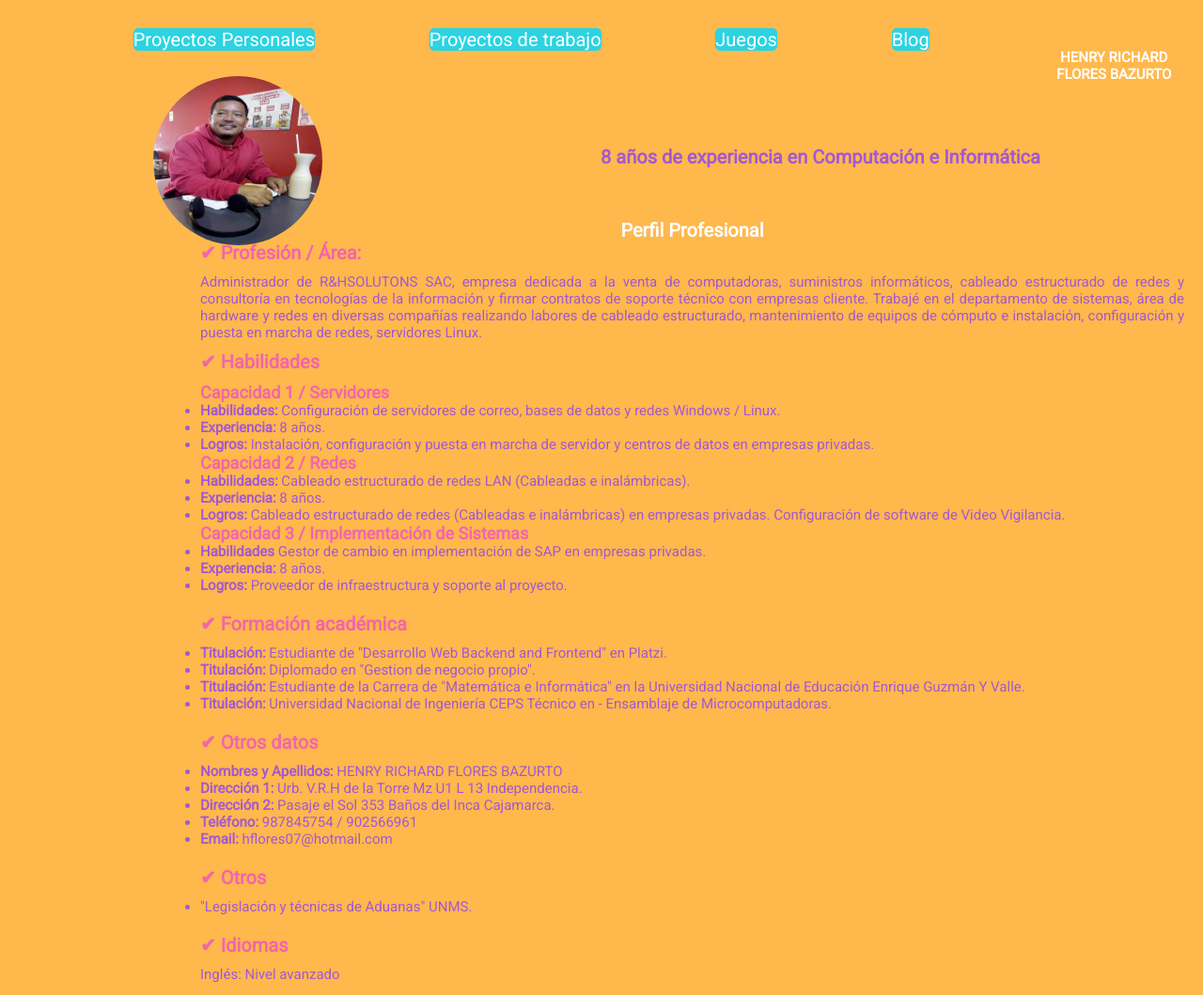
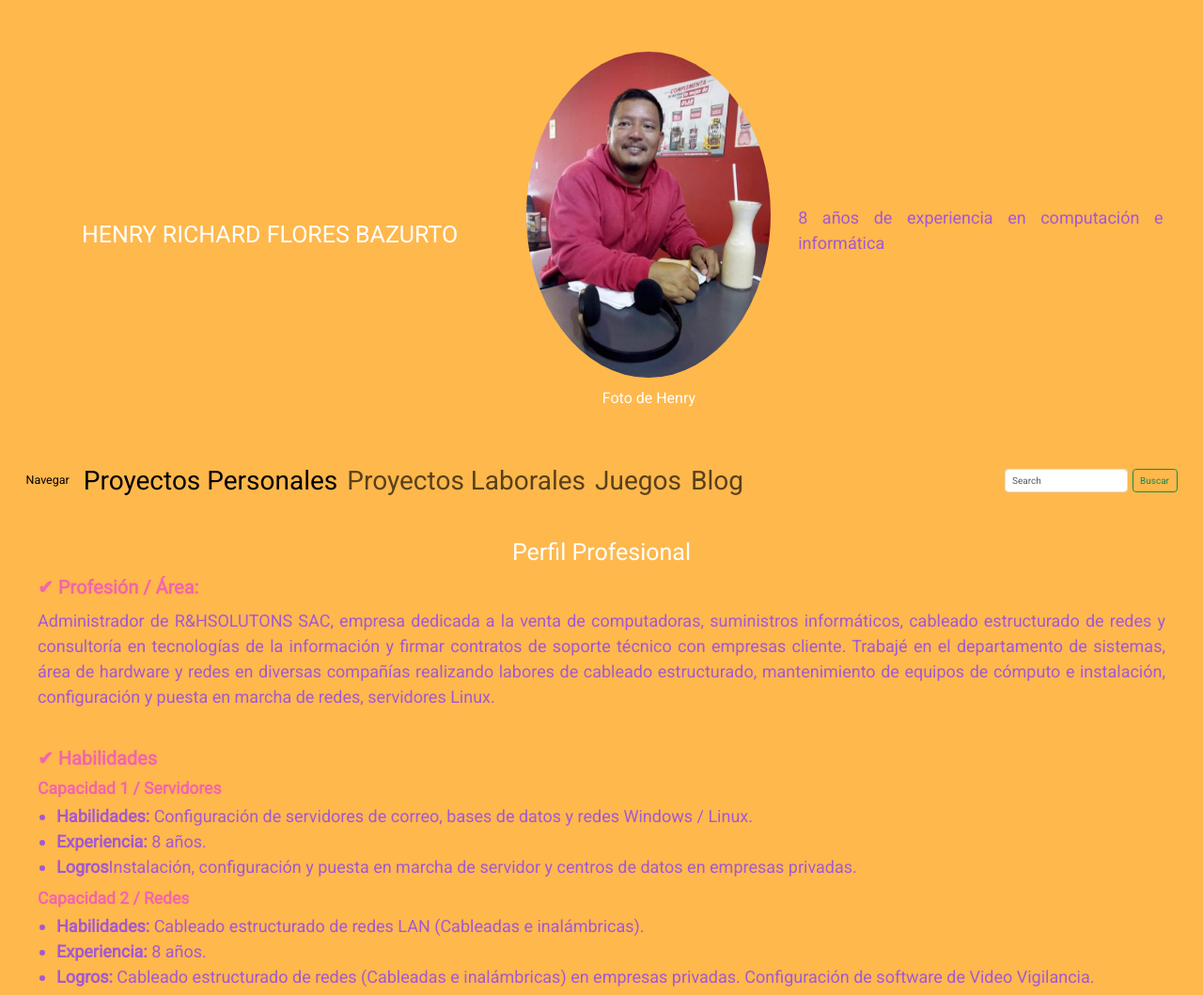
Before and after one commit to hflores07g/hflores07g, a plain HTML site: page index.html in a window 1280 px wide. Shown: the top 1059 px of the page at 94% size. Drawn offline with nearby package versions, Linux system fonts and the light colour scheme.

Commit message:
aplicacion de sass, BEM y boostrap

```diff
--- /dev/null
+++ b/assets/css/sass/styles.css
@@ -0,0 +1,78 @@
+@import url('https://fonts.googleapis.com/css2?family=Roboto&display=swap');
+
+:root {
+  --color-white: #fff;
+  --color-black: #000;
+  --fondo-primary:#FFB84C;
+  --titulos-secondary: #F266AB;
+  --texto-terciary:#A459D1;
+  --links-cuaternary:#2CD3E1;
+
+}
+
+.experiencia> p {
+
+    color: var(--texto-terciary);
+    font-size: 1.8rem;
+
+}
+
+.navbar {
+    color: var(--texto-terciary);
+    font-size: 2.8rem;
+
+}
+
+
+h1{
+    margin: 10px;
+    text-align: center;
+    color:var(--color-white);
+
+}
+
+h2{
+    color: var(--titulos-secondary);
+    font-weight:bold;
+    margin-bottom: 10px;
+
+}
+
+h2::before {
+    content: "✔ ";
+    }
+
+h3 {
+    font-weight:bold;
+    color:var(--titulos-secondary);
+}
+
+p{
+    margin: 0;
+    margin-bottom: 10px;
+    color:var(--texto-terciary);
+    text-align: justify;
+}
+
+article {
+
+    ul li {
+        color:var(--texto-terciary);
+        text-align: justify;
+      }
+}
+
+.formacion {
+    color:var(--texto-terciary);
+    text-align: justify;
+}
+
+.otros-Datos {
+    color:var(--texto-terciary);
+    text-align: justify;
+}
+
+.datos-Contacto {
+    color:var(--texto-terciary);
+    text-align: justify;
+}
--- a/index.html
+++ b/index.html
@@ -1,47 +1,81 @@
 <!DOCTYPE html>
-<html lang="es">
+<html lang="en">
     <head>
         <meta charset="UTF-8">
         <meta name="viewport" content="width=device-width, initial-scale=1.0">
+        <link href="https://cdn.jsdelivr.net/npm/bootstrap@5.3.3/dist/css/bootstrap.min.css" rel="stylesheet" integrity="sha384-QWTKZyjpPEjISv5WaRU9OFeRpok6YctnYmDr5pNlyT2bRjXh0JMhjY6hW+ALEwIH" crossorigin="anonymous">
+
+        <link rel="stylesheet" href="./assets/css/sass/main.css">
+        <link rel="stylesheet" href="./assets/css/sass/styles.css">
         <title>Perfil Profesional</title>
-  <link rel="stylesheet" href="./assets/css/styles.css">
-  <link rel="stylesheet" href="./assets/css/tablet.css" media="screen and (min-width:600px)">
-  <link rel="stylesheet" href="./assets/css/desktop.css" media="screen and (min-width:800px">
+
     </head>
     <body>
-  <div class="wrapper">
-    <section class="name">
-      <h1 id="name1">HENRY RICHARD FLORES BAZURTO</h1>
+        <section class="container-fluid text-center">
+            <div class="row">
+                <div class="col col-sm-5">
+                    <h1 class="nombre">HENRY RICHARD FLORES BAZURTO</h1>
+                </div>
+                <figure class="col-sm-3">
+                    <img class="foto__img img-fluid" src="./Henry.jpg" alt="Foto Henry"  height="250" width="260">
+                    <figcaption>Foto de Henry</figcaption>
+                </figure>
+
+                <div class="experiencia col-sm-4">
+                    <p>
+                        8 años de experiencia en computación e informática
+                    </p>
+                </div>
+            </div>
+
         </section>
+        <header>
+            <nav class="navbar navbar-expand-lg">
+                <div class="container-fluid">
+                    <a class="navbar-brand" href="#">Navegar</a>
+                    <button class="navbar-toggler" type="button" data-bs-toggle="collapse"  data-bs-target="#navbarSupportedContent" aria-controls="navbarSupportedContent" aria-expanded="false"   aria-label="Toggle navigation">
+                        <span class="navbar-toggler-icon"></span>
+                    </button>
+                    <div class="collapse navbar-collapse" id="navbarSupportedContent">
+                        <ul class="nav nav--hover navbar-nav me-auto mb-2 mb-lg-0">
+                            <li class="nav__item nav__item--hover nav-item">
+                                <a class="nav-link active" href="http://henryflores.store/">Proyectos Personales</a>
+                            </li>
 
-    <section class="secction-foto">
+                            <li class="nav__item nav__item--hover nav-item">
+                                <a class="nav-link" href="http://hsolutions.website">Proyectos Laborales</a>
+                            </li>
 
-      <div class="container-foto">
-        <img id="fotoHenry" src="./Henry.jpg" alt="Foto Henry" height="250" width="260" >
+                            <li class="nav__item nav__item--hover nav-item">
+                                <a class="nav-link" href="https://www.xbox.com/es-ES">Juegos</a>
+                            </li>
+
+                            <li class="nav__item nav__item--hover nav-item">
+                                <a class="nav-link" href="https://www.blogger.com/blog/posts/7611168681843406834?bpli=1&pli=1">Blog</a>
+                            </li>
+
+                        </ul>
+                        <form class="d-flex" role="search">
+                            <input class="form-control me-2" type="search" placeholder="Search" aria-label="Search">
+                            <button class="btn btn-outline-success" type="submit">Buscar</button>
+                        </form>
+
                     </div>
-      <h1>8 años de experiencia en Computación e Informática</h1>
-    </section>
 
-    <header>
-      <nav>
-        <ul class="main-nav">
-          <li class="main-nav__item"><a href="http://henryflores.store/">Proyectos Personales</a></li>
-          <li class="main-nav__item"><a href="http://hsolutions.website/">Proyectos de trabajo</a></li>
-          <li class="main-nav__item"><a href="https://www.xbox.com/es-ES">Juegos</a></li>
-          <li class="main-nav__item"><a href="https://www.blogger.com/blog/posts/7611168681843406834?bpli=1&pli=1">Blog</a></li>
-        </ul>
+                </div>
+
             </nav>
         </header>
-
-    <div class="perfil1">
-
+        <main>
+            <section class="perfil-Profesional">
                 <h1>Perfil Profesional</h1>
                 <h2>Profesión / Área:</h2>
                 <p>Administrador de R&HSOLUTONS SAC, empresa dedicada a la venta de computadoras, suministros informáticos, cableado estructurado de redes y consultoría en tecnologías de la información y firmar contratos de soporte técnico con empresas cliente. Trabajé en el departamento de sistemas, área de hardware y redes en diversas compañías realizando labores de cableado estructurado, mantenimiento de equipos de cómputo e instalación, configuración y puesta en marcha de redes, servidores Linux.</p>
-    </div>
-    <div class="section perfil2">
+            </section>
+
+            <section class="habilidades">
                 <h2>Habilidades</h2>
-      <div>
+                <article>
                     <h3>Capacidad 1 / Servidores</h3>
                     <ul>
                         <li>
@@ -51,11 +85,12 @@
                             <strong>Experiencia:</strong> 8 años.
                         </li>
                         <li>
-            <strong>Logros:</strong> Instalación, configuración y puesta en marcha de servidor y centros de datos en empresas privadas.
+                            <strong>Logros</strong>Instalación, configuración y puesta en marcha de servidor y centros de datos en empresas privadas.
                         </li>
                     </ul>
-      </div>
-      <div>
+                </article>
+
+                <article>
                     <h3>Capacidad 2 / Redes</h3>
                     <ul>
                         <li>
@@ -68,23 +103,36 @@
                             <strong>Logros:</strong> Cableado estructurado de redes (Cableadas e inalámbricas) en empresas privadas. Configuración de software de Video Vigilancia.
                         </li>
                     </ul>
-      </div>
-      <div>
+                </article>
+
+                <article>
                     <h3>Capacidad 3 / Implementación de Sistemas</h3>
                     <ul>
                         <li>
-            <strong>Habilidades</strong> Gestor de cambio en implementación de SAP en empresas privadas.
+                            <strong>Habilidades:</strong> Gestor de cambio en implementación de SAP en empresas privadas.
                         </li>
                         <li>
                             <strong>Experiencia:</strong> 8 años.
                         </li>
+                    </ul>
+                </article>
+
+                <article>
+                   <h3>Capacidad 4 /Desarrollador FullStack</h3>
+                   <ul>
                     <li>
-            <strong>Logros:</strong> Proveedor de infraestructura y soporte al proyecto.
+                        <strong>Habilidades:</strong>Apasionado de la tecnología y el Desarrollo de aplicaciones web y móviles.
+                    </li>
+                    <li>
+                        <strong>Experiencia:</strong> Cursando el Bootcamp de Desarrollo Web FullStack en SoyHenry Academy.
+                    </li>
+                    <li>
+                        <strong>Logros:</strong> Desarrollo de aplicaciones web y móviles en el Bootcamp de SoyHenry Academy.
                     </li>
                    </ul>
-      </div>
-    </div>
-    <div class="section perfil3">
+                </article>
+            </section>
+            <section class="formacion">
                 <h2>Formación académica</h2>
                 <ul>
                     <li>
@@ -100,50 +148,55 @@
                         <strong>Titulación:</strong> Universidad Nacional de Ingeniería CEPS Técnico en  - Ensamblaje de Microcomputadoras.
                     </li>
                 </ul>
-    </div>
-    <div class="section perfil4">
-      <h2>Otros datos</h2>
+            </section>
+            <section class="otros-Datos">
+                <h2>Otros datos de interés</h2>
+                <ul>
+                    <li>
+                        <strong>Idiomas:</strong> Español (Nativo), Inglés (Básico).
+                    </li>
+                    <li>
+                        <strong>Disponibilidad:</strong> Inmediata.
+                    </li>
+                    <li>
+                        <strong>Disponibilidad para viajar:</strong> Sí.
+                    </li>
+                    <li>
+                        <strong>Disponibilidad para cambiar de residencia:</strong> Sí.
+                    </li>
+                </ul>
+            </section>
+            <section class="datos-Contacto">
+                <h2>Datos de contacto</h2>
                 <ul>
                     <li>
                         <strong>Nombres y Apellidos:</strong> HENRY RICHARD FLORES BAZURTO
                     </li>
+
                     <li>
                         <strong>Dirección 1:</strong> Urb. V.R.H de la Torre Mz U1 L 13 Independencia.
                     </li>
+
                     <li>
                         <strong>Dirección 2:</strong> Pasaje el Sol 353 Baños del Inca Cajamarca.
                     </li>
+
                     <li>
                         <strong>Teléfono:</strong> 987845754 / 902566961
                     </li>
+
                     <li>
-      <strong>Email:</strong> hflores07@hotmail.com
+                        <strong>Correo electrónico:</strong>
+                        mailto: hflores07@hotmail.com
                     </li>
-      </ul>
+            </section>
 
-    </div>
-    <div class="section perfil5">
-      <h2>Otros</h2>
-      <ul>
-        <li>"Legislación y técnicas de Aduanas" UNMS.</li>
-      </ul>
-    </div>
-    <div class="section perfil6">
-      <h2>Idiomas</h2>
-      <p>Inglés: Nivel avanzado</p>
-    </div>
-    <div class="section perfil7">
-      <h2>Informática</h2>
-      <ul>
-        <li>Ms Office 2013: Avanzado</li>
-        <li>Licencia de Conducir A2B Q40111709</li>
-        <li>Fedora Linux Avanzado</li>
-      </ul>
-    </div>
-    <section class="footer">
+        </main>
+        <footer>
             <span>Redes sociales</span>
             <span>Otros</span>
-    </section>
-  </div>
+        </footer>
+        <script src="https://cdn.jsdelivr.net/npm/@popperjs/core@2.11.8/dist/umd/popper.min.js" integrity="sha384-I7E8VVD/ismYTF4hNIPjVp/Zjvgyol6VFvRkX/vR+Vc4jQkC+hVqc2pM8ODewa9r" crossorigin="anonymous"></script>
+        <script src="https://cdn.jsdelivr.net/npm/bootstrap@5.3.3/dist/js/bootstrap.min.js" integrity="sha384-0pUGZvbkm6XF6gxjEnlmuGrJXVbNuzT9qBBavbLwCsOGabYfZo0T0to5eqruptLy" crossorigin="anonymous"></script>
     </body>
 </html>
--- /dev/null
+++ b/scss/main.scss
@@ -0,0 +1,68 @@
+@import url('https://fonts.googleapis.com/css2?family=Roboto&display=swap');
+
+  $color-white: #fff;
+  $color-black: #000;
+  $fondo-primary:#FFB84C;
+  $titulos-secondary: #F266AB;
+  $texto-terciary:#A459D1;
+  $links-cuaternary:#2CD3E1;
+  $font-stack: 'Roboto', sans-serif;
+
+  html{
+    font-size: 62.5%;
+  }
+
+  body{
+    background-color: $fondo-primary;
+    font-family: $font-stack;
+    margin: 0;
+    padding: 20px;
+
+  }
+
+section {
+    .container-fluid {
+      display: flex;
+      flex-direction: column;
+      align-items: center; // Centra horizontalmente el contenido dentro de la columna
+
+    }
+
+    font-size: 1.8rem;
+    margin: 10px;
+    padding: 10px;
+    border-radius: 5px;
+
+  }
+
+  .row {
+    display: flex;
+    align-items: center; // Centra verticalmente los elementos en cada columna
+    justify-content: center;
+    padding: 15px;
+    // background-color: greenyellow;
+  }
+
+  .col {
+    flex: 1;
+    text-align: center; // Centra el texto horizontalmente en cada columna
+    // background-color: lightcoral;
+  }
+
+  .col-sm-5 {
+    flex: 1;
+    text-align: center; // Centra el texto horizontalmente en cada columna
+    // background-color: lightcoral;
+
+  }
+
+  .foto__img {
+    border-radius: 50%;
+    overflow:auto;
+  }
+
+  figcaption {
+    font-size: 1.6rem;
+    color: $color-white;
+    margin-top: 10px;
+  }
```
Also changed, not shown: inicio/index0.html (added, +149 -0 lines), assets/css/sass/main.css (added), 1 other file. Lines whose indentation alone changed are shown as unchanged.
